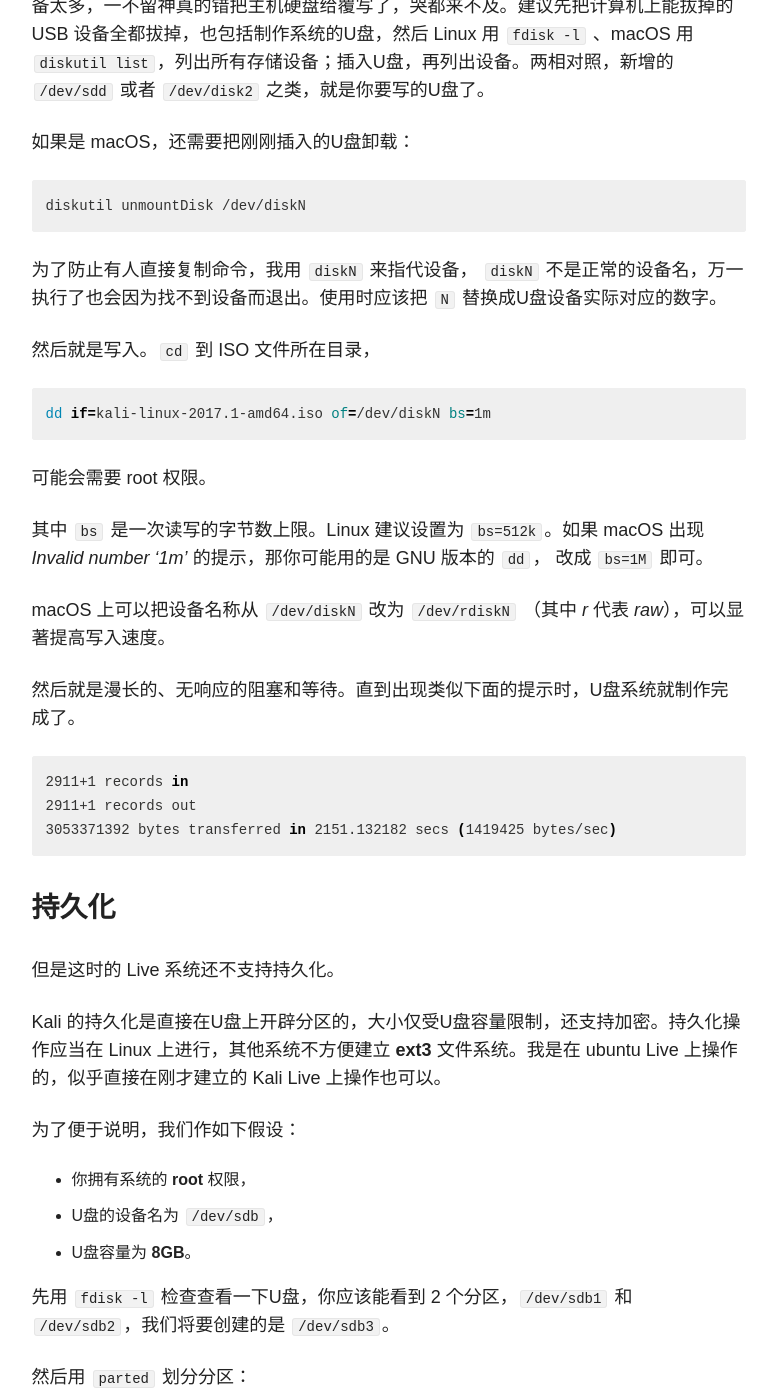
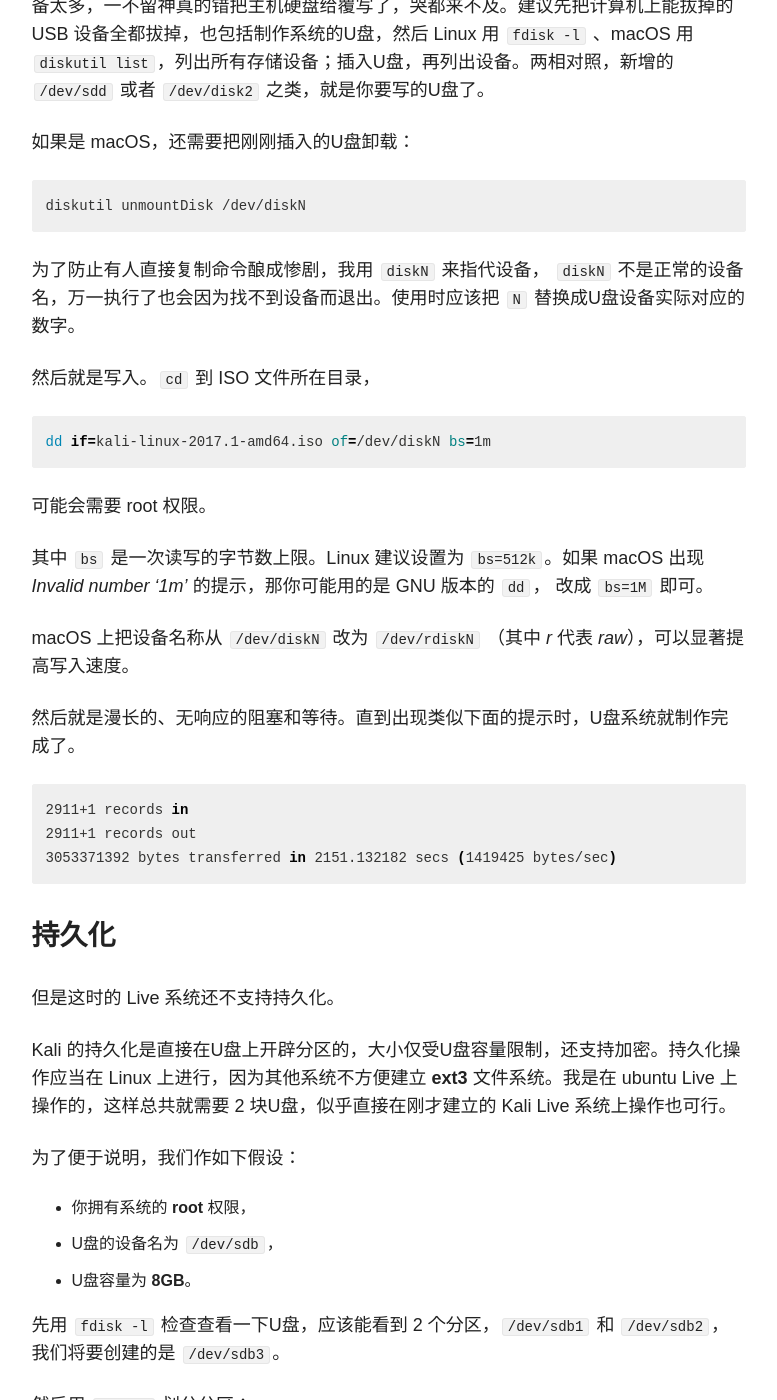
Before and after one commit to ButteredCat/butteredcat.github.io, a Jekyll site: the page built from _posts/articles/2017-08-14-kali-linux-live.md, in a window 1280 px wide and 1400 px high, scrolled down 1956 px. Shown: the whole window, without its empty margins (348-1125 px from the left). Built offline with Jekyll 4.4.1, drawn with Linux system fonts in a browser that asks for light colours; nearby versions of some CDN libraries; comment, search, counter and statistics services are not loaded; some of the changed text lies outside the part shown.

Commit message:
new post: Kali Linux live

````diff
--- a/_posts/articles/2017-08-14-kali-linux-live.md
+++ b/_posts/articles/2017-08-14-kali-linux-live.md
@@ -51,7 +51,7 @@ Windows 上还需要第三方工具 Win32 Disk Imager，Linux/macOS 只要 `dd`
 diskutil unmountDisk /dev/diskN
 ```
 
-为了防止有人直接复制命令，我用 `diskN` 来指代设备， `diskN` 不是正常的设备名，万一执行了也会因为找不到设备而退出。使用时应该把 `N` 替换成U盘设备实际对应的数字。
+为了防止有人直接复制命令酿成惨剧，我用 `diskN` 来指代设备， `diskN` 不是正常的设备名，万一执行了也会因为找不到设备而退出。使用时应该把 `N` 替换成U盘设备实际对应的数字。
 
 然后就是写入。`cd` 到 ISO 文件所在目录，
 
@@ -63,7 +63,7 @@ dd if=kali-linux-2017.1-amd64.iso of=/dev/diskN bs=1m
 
 其中 `bs` 是一次读写的字节数上限。Linux 建议设置为 `bs=512k`。如果 macOS 出现 *Invalid number '1m'* 的提示，那你可能用的是 GNU 版本的 `dd`， 改成 `bs=1M` 即可。
 
-macOS 上可以把设备名称从 `/dev/diskN` 改为 `/dev/rdiskN` （其中 *r* 代表 *raw*），可以显著提高写入速度。
+macOS 上把设备名称从 `/dev/diskN` 改为 `/dev/rdiskN` （其中 *r* 代表 *raw*），可以显著提高写入速度。
 
 然后就是漫长的、无响应的阻塞和等待。直到出现类似下面的提示时，U盘系统就制作完成了。
 
@@ -79,7 +79,7 @@ macOS 上可以把设备名称从 `/dev/diskN` 改为 `/dev/rdiskN` （其中 *r
 
 但是这时的 Live 系统还不支持持久化。
 
-Kali 的持久化是直接在U盘上开辟分区的，大小仅受U盘容量限制，还支持加密。持久化操作应当在 Linux 上进行，其他系统不方便建立 **ext3** 文件系统。我是在 ubuntu Live 上操作的，似乎直接在刚才建立的 Kali Live 上操作也可以。
+Kali 的持久化是直接在U盘上开辟分区的，大小仅受U盘容量限制，还支持加密。持久化操作应当在 Linux 上进行，因为其他系统不方便建立 **ext3** 文件系统。我是在 ubuntu Live 上操作的，这样总共就需要 2 块U盘，似乎直接在刚才建立的 Kali Live 系统上操作也可行。
 
 为了便于说明，我们作如下假设：
 
@@ -87,7 +87,7 @@ Kali 的持久化是直接在U盘上开辟分区的，大小仅受U盘容量限
 * U盘的设备名为 `/dev/sdb`，
 * U盘容量为 **8GB**。
 
-先用 `fdisk -l` 检查查看一下U盘，你应该能看到 2 个分区，`/dev/sdb1` 和 `/dev/sdb2`，我们将要创建的是 `/dev/sdb3`。
+先用 `fdisk -l` 检查查看一下U盘，应该能看到 2 个分区，`/dev/sdb1` 和 `/dev/sdb2`，我们将要创建的是 `/dev/sdb3`。
 
 然后用 `parted` 划分分区：
 
````
Also changed, not shown: other parts of _posts/articles/2017-08-14-kali-linux-live.md (+1 -3 lines).
